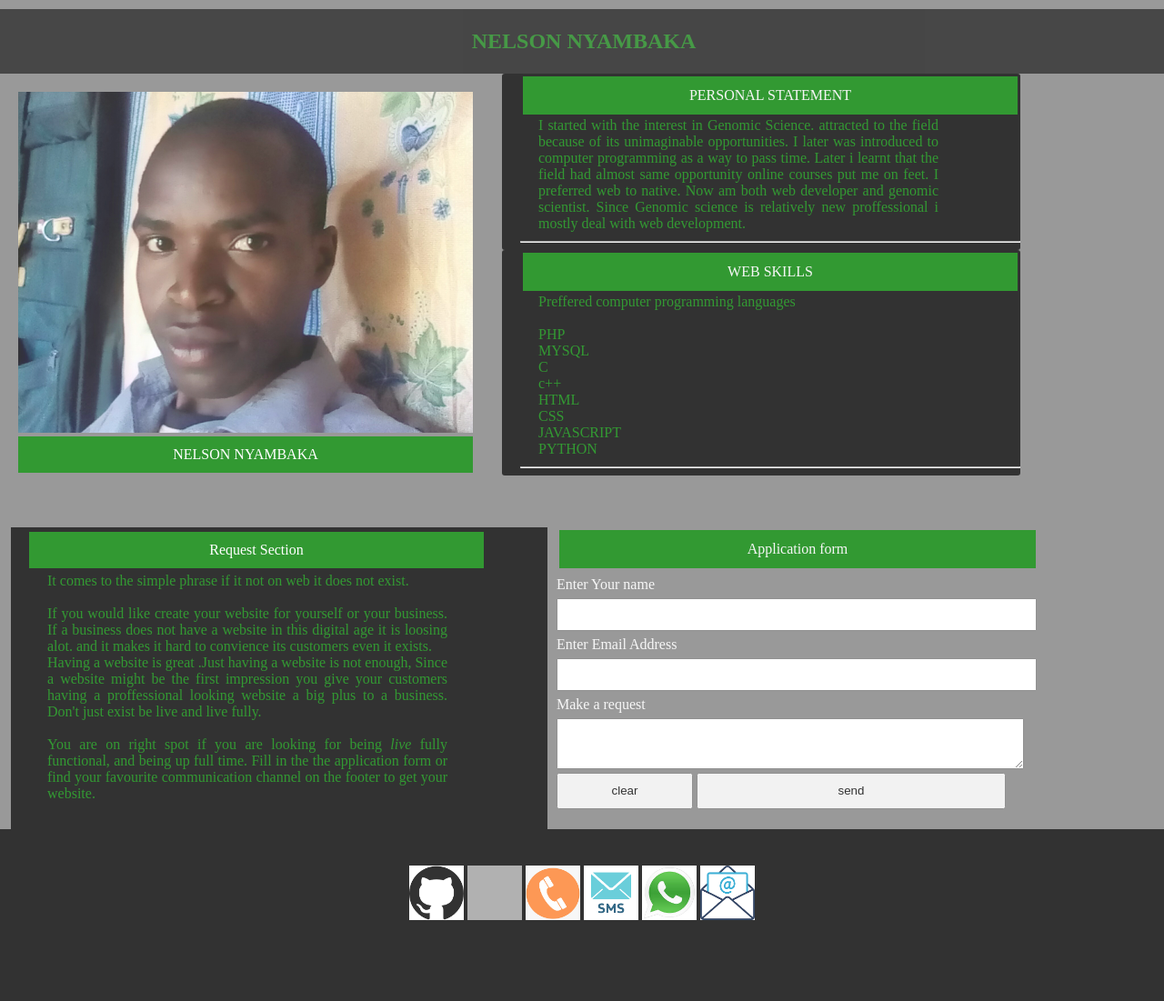
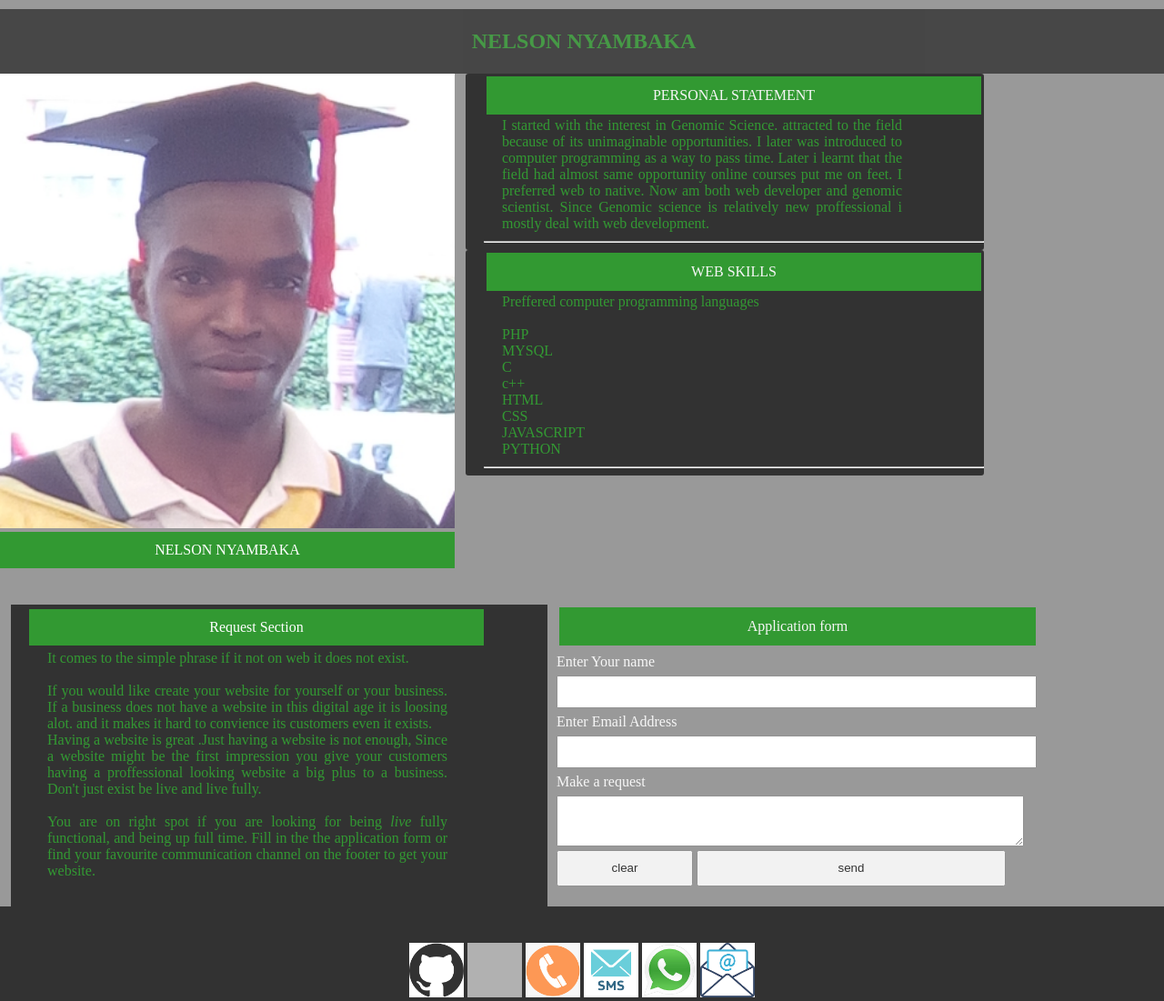
Before and after one commit to nyambaka/self, a PHP site: page /self/view/phone_home.php in a window 1280 px wide. Shown: the whole page at 91% size. Before the commit the page ends 1012 px from the top, so only its background shows below. Run offline with PHP 8.4, Linux system fonts and the light colour scheme; grey boxes are pictures that could not be loaded.

Commit message:
added a new profile pic

```diff
--- a/assets/home.css
+++ b/assets/home.css
@@ -6,7 +6,7 @@ body {
 
 
 .pic{
-       margin: 20px;
+
         width: 500px;
         float: left;
     }
--- a/view/home.php
+++ b/view/home.php
@@ -18,7 +18,7 @@ global $location
     </div>
     <div class="pic">
         <div class="pic-image">
-            <img src="assets/photos/photo.jpg">
+            <img src="assets/photos/photo.png">
         </div>
         <div class="profile-name" >
             NELSON NYAMBAKA
@@ -113,7 +113,7 @@ global $location
         <a href="tel:+254700741837" class="footer-icon"><img src="assets/photos/phone.png" class="contact-img"></a>
         <a href="sms:+254700741837" class="footer-icon"><img src="assets/photos/sms.png" class="contact-img"></a>
         <a href="https://wa.me/254700741837" class="footer-icon"><img src="assets/photos/whatsapp.jpg" class="contact-img"></a>
-        <a href="email:nelsonnyambaka@gmail.com" class="footer-icon"><img src="assets/photos/email.png" class="contact-img"></a>
+        <a href="mailto:nelsonnyambaka@gmail.com" class="footer-icon"><img src="assets/photos/email.png" class="contact-img"></a>
     </div>
     <script type="text/javascript"  src="<?= $location . "assets/formSender.js"?>"></script>
 </div>
--- a/view/phone_home.php
+++ b/view/phone_home.php
@@ -15,7 +15,7 @@ global $location
     </div>
     <div class="pic">
         <div class="pic-image">
-            <img src="assets/photos/photo.jpg">
+            <img src="assets/photos/photo.png">
         </div>
         <div class="profile-name" >
             NELSON NYAMBAKA
@@ -110,7 +110,7 @@ global $location
         <a href="tel:+254700741837" class="footer-icon"><img src="assets/photos/phone.png" class="contact-img"></a>
         <a href="sms:+254700741837" class="footer-icon"><img src="assets/photos/sms.png" class="contact-img"></a>
         <a href="https://wa.me/254700741837" class="footer-icon"><img src="assets/photos/whatsapp.jpg" class="contact-img"></a>
-        <a href="email:nelsonnyambaka@gmail.com" class="footer-icon"><img src="assets/photos/email.png" class="contact-img"></a>
+        <a href="mailto: nelsonnyambaka@gmail.com" class="footer-icon"><img src="assets/photos/email.png" class="contact-img"></a>
     </div>
     <script type="text/javascript"  src="<?= $location . "assets/formSender.js"?>"></script>
 </div>
```
Also changed, not shown: assets/photos/photo.PNG (added).
